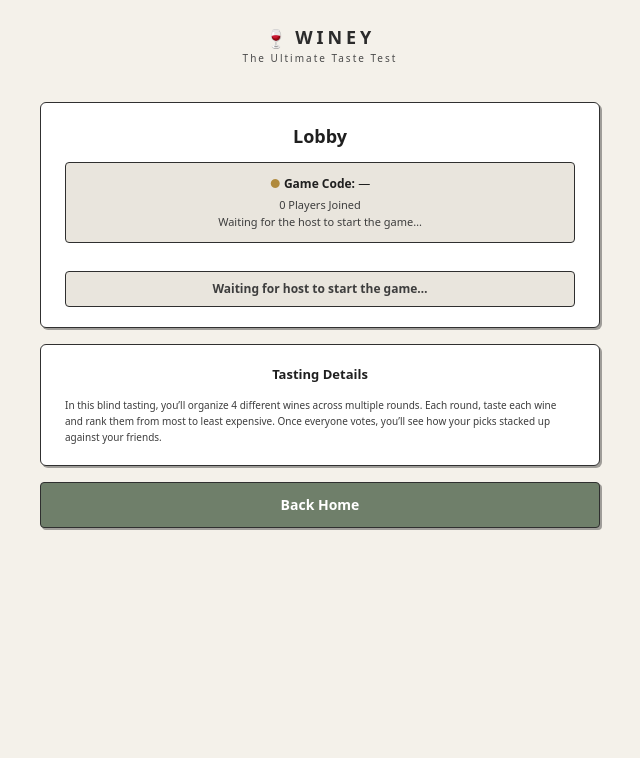
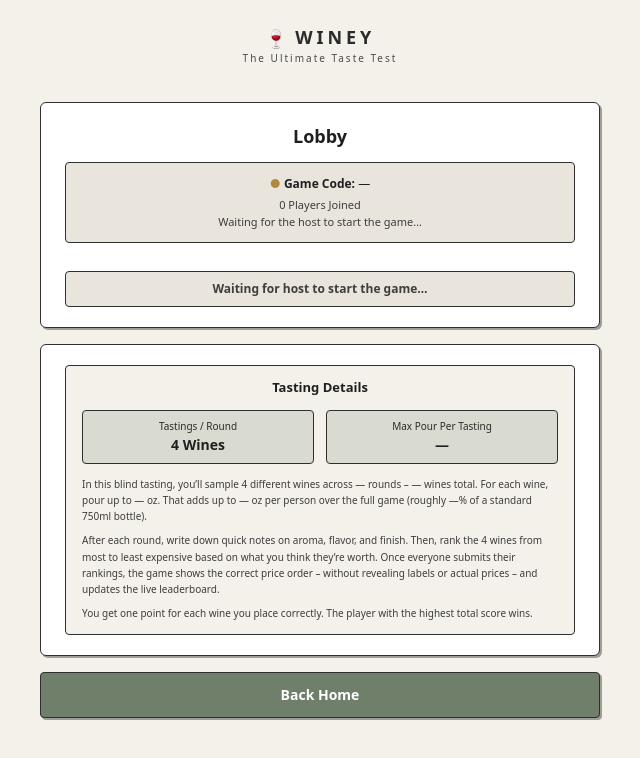
Before and after one commit to maximkali/Winey-Windsurf, a Next.js app: page /player/lobby in a window 1280 px wide. Shown: the top 758 px of the page, without its empty margins (320-960 px from the left). Built offline with nearby package versions, Linux system fonts and the light colour scheme.

Commit message:
Show full tasting details in lobby

```diff
--- a/src/app/host/lobby/page.tsx
+++ b/src/app/host/lobby/page.tsx
@@ -4,7 +4,14 @@ import { useRouter } from 'next/navigation';
 import { useEffect, useMemo, useState } from 'react';
 import { Button } from '@/components/ui/button';
 import { apiFetch } from '@/lib/api';
-import { LOCAL_STORAGE_GAME_KEY, LOCAL_STORAGE_PLAYER_COUNT_KEY, LOCAL_STORAGE_UID_KEY } from '@/utils/constants';
+import {
+  LOCAL_STORAGE_BOTTLE_COUNT_KEY,
+  LOCAL_STORAGE_BOTTLES_PER_ROUND_KEY,
+  LOCAL_STORAGE_GAME_KEY,
+  LOCAL_STORAGE_PLAYER_COUNT_KEY,
+  LOCAL_STORAGE_ROUND_COUNT_KEY,
+  LOCAL_STORAGE_UID_KEY,
+} from '@/utils/constants';
 import { WineyCard } from '@/components/winey/WineyCard';
 import { WineyShell } from '@/components/winey/WineyShell';
 
@@ -14,6 +21,9 @@ type GameState = {
   currentRound: number;
   totalRounds: number;
   setupPlayers?: number | null;
+  setupBottles?: number | null;
+  setupBottlesPerRound?: number | null;
+  setupOzPerPersonPerBottle?: number | null;
   players: Array<{ uid: string; name: string; joinedAt: number }>;
   isHost: boolean;
 };
@@ -24,6 +34,55 @@ export default function HostLobbyPage() {
   const [error, setError] = useState<string | null>(null);
   const [loadingStart, setLoadingStart] = useState(false);
   const [copied, setCopied] = useState(false);
+
+  const tastingConfig = useMemo(() => {
+    const standard750mlBottleOz = 25.36;
+
+    const setupBottlesPerRound = state?.setupBottlesPerRound;
+    const setupBottles = state?.setupBottles;
+    const setupOz = state?.setupOzPerPersonPerBottle;
+    const setupRounds = state?.totalRounds;
+
+    const bottlesPerRoundFallback =
+      typeof window === 'undefined' ? NaN : Number(window.localStorage.getItem(LOCAL_STORAGE_BOTTLES_PER_ROUND_KEY) ?? '4');
+    const bottlesFallback = typeof window === 'undefined' ? NaN : Number(window.localStorage.getItem(LOCAL_STORAGE_BOTTLE_COUNT_KEY) ?? '0');
+    const roundsFallback = typeof window === 'undefined' ? NaN : Number(window.localStorage.getItem(LOCAL_STORAGE_ROUND_COUNT_KEY) ?? '0');
+
+    const bottlesPerRound =
+      typeof setupBottlesPerRound === 'number' && Number.isFinite(setupBottlesPerRound) && setupBottlesPerRound > 0
+        ? setupBottlesPerRound
+        : Number.isFinite(bottlesPerRoundFallback) && bottlesPerRoundFallback > 0
+          ? bottlesPerRoundFallback
+          : 4;
+
+    const bottles =
+      typeof setupBottles === 'number' && Number.isFinite(setupBottles) && setupBottles > 0
+        ? setupBottles
+        : Number.isFinite(bottlesFallback) && bottlesFallback > 0
+          ? bottlesFallback
+          : 0;
+
+    const rounds =
+      typeof setupRounds === 'number' && Number.isFinite(setupRounds) && setupRounds > 0
+        ? setupRounds
+        : Number.isFinite(roundsFallback) && roundsFallback > 0
+          ? roundsFallback
+          : 0;
+
+    const ozPerPersonPerBottle = typeof setupOz === 'number' && Number.isFinite(setupOz) && setupOz > 0 ? setupOz : null;
+    const totalOzPerPerson = ozPerPersonPerBottle !== null && bottles ? bottles * ozPerPersonPerBottle : null;
+    const percentOfStandardBottle =
+      totalOzPerPerson !== null ? Math.round((totalOzPerPerson / standard750mlBottleOz) * 100) : null;
+
+    return {
+      bottlesPerRound,
+      bottles,
+      rounds,
+      ozPerPersonPerBottle,
+      totalOzPerPerson,
+      percentOfStandardBottle,
+    };
+  }, [state?.setupBottles, state?.setupBottlesPerRound, state?.setupOzPerPersonPerBottle, state?.totalRounds]);
 
   async function copyInviteLink(code: string) {
     const normalized = code.trim().toUpperCase();
@@ -198,11 +257,39 @@ export default function HostLobbyPage() {
           </WineyCard>
 
           <WineyCard className="px-6 py-5">
-            <h2 className="text-center text-[13px] font-semibold">Tasting Details</h2>
-            <p className="mt-3 text-[10px] leading-relaxed text-[#3d3d3d]">
-              In this blind tasting, you’ll organize 4 different wines across multiple rounds. Each round, each player will taste each wine and rank them
-              from most to least expensive. At the end of each round, you’ll see how your picks stacked up against your friends.
-            </p>
+            <div className="rounded-[4px] border border-[#2f2f2f] bg-[#f4f1ea] px-4 py-3">
+              <p className="text-center text-[13px] font-semibold">Tasting Details</p>
+              <div className="mt-3 grid grid-cols-2 gap-3">
+                <div className="rounded-[4px] border border-[#2f2f2f] bg-[#6f7f6a]/20 px-3 py-2 text-center">
+                  <p className="text-[10px] text-[#2b2b2b]">Tastings / Round</p>
+                  <p className="text-[14px] font-semibold">{tastingConfig.bottlesPerRound} Wines</p>
+                </div>
+                <div className="rounded-[4px] border border-[#2f2f2f] bg-[#6f7f6a]/20 px-3 py-2 text-center">
+                  <p className="text-[10px] text-[#2b2b2b]">Max Pour Per Tasting</p>
+                  <p className="text-[14px] font-semibold">
+                    {tastingConfig.ozPerPersonPerBottle === null ? '—' : `${tastingConfig.ozPerPersonPerBottle.toFixed(2)} Oz`}
+                  </p>
+                </div>
+              </div>
+
+              <div className="mt-3 space-y-2 text-[10px] leading-relaxed text-[#3d3d3d]">
+                <p>
+                  In this blind tasting, you’ll sample {tastingConfig.bottlesPerRound} different wines across {tastingConfig.rounds || '—'} rounds –{' '}
+                  {tastingConfig.bottles || '—'} wines total. For each wine, pour up to{' '}
+                  {tastingConfig.ozPerPersonPerBottle === null ? '—' : tastingConfig.ozPerPersonPerBottle.toFixed(2)} oz. That adds up to{' '}
+                  {tastingConfig.totalOzPerPerson === null ? '—' : tastingConfig.totalOzPerPerson.toFixed(2)} oz per person over the full game (roughly{' '}
+                  {tastingConfig.percentOfStandardBottle === null ? '—' : tastingConfig.percentOfStandardBottle}% of a standard 750ml bottle).
+                </p>
+                <p>
+                  After each round, write down quick notes on aroma, flavor, and finish. Then, rank the {tastingConfig.bottlesPerRound} wines from most to
+                  least expensive based on what you think they’re worth. Once everyone submits their rankings, the game shows the correct price order – without
+                  revealing labels or actual prices – and updates the live leaderboard.
+                </p>
+                <p>
+                  You get one point for each wine you place correctly. The player with the highest total score wins.
+                </p>
+              </div>
+            </div>
           </WineyCard>
         </div>
       </main>
--- a/src/app/player/lobby/page.tsx
+++ b/src/app/player/lobby/page.tsx
@@ -5,7 +5,13 @@ import { useRouter } from 'next/navigation';
 import { useEffect, useMemo, useState } from 'react';
 import { Button } from '@/components/ui/button';
 import { apiFetch } from '@/lib/api';
-import { LOCAL_STORAGE_GAME_KEY, LOCAL_STORAGE_UID_KEY } from '@/utils/constants';
+import {
+  LOCAL_STORAGE_BOTTLE_COUNT_KEY,
+  LOCAL_STORAGE_BOTTLES_PER_ROUND_KEY,
+  LOCAL_STORAGE_GAME_KEY,
+  LOCAL_STORAGE_ROUND_COUNT_KEY,
+  LOCAL_STORAGE_UID_KEY,
+} from '@/utils/constants';
 import { WineyCard } from '@/components/winey/WineyCard';
 import { WineyShell } from '@/components/winey/WineyShell';
 
@@ -15,6 +21,9 @@ type GameState = {
   currentRound: number;
   totalRounds: number;
   setupPlayers?: number | null;
+  setupBottles?: number | null;
+  setupBottlesPerRound?: number | null;
+  setupOzPerPersonPerBottle?: number | null;
   players: Array<{ uid: string; name: string; joinedAt: number }>;
   isHost: boolean;
 };
@@ -28,6 +37,55 @@ export default function PlayerLobbyPage() {
     if (typeof window === 'undefined') return null;
     return window.localStorage.getItem(LOCAL_STORAGE_GAME_KEY);
   }, []);
+
+  const tastingConfig = useMemo(() => {
+    const standard750mlBottleOz = 25.36;
+
+    const setupBottlesPerRound = state?.setupBottlesPerRound;
+    const setupBottles = state?.setupBottles;
+    const setupOz = state?.setupOzPerPersonPerBottle;
+    const setupRounds = state?.totalRounds;
+
+    const bottlesPerRoundFallback =
+      typeof window === 'undefined' ? NaN : Number(window.localStorage.getItem(LOCAL_STORAGE_BOTTLES_PER_ROUND_KEY) ?? '4');
+    const bottlesFallback = typeof window === 'undefined' ? NaN : Number(window.localStorage.getItem(LOCAL_STORAGE_BOTTLE_COUNT_KEY) ?? '0');
+    const roundsFallback = typeof window === 'undefined' ? NaN : Number(window.localStorage.getItem(LOCAL_STORAGE_ROUND_COUNT_KEY) ?? '0');
+
+    const bottlesPerRound =
+      typeof setupBottlesPerRound === 'number' && Number.isFinite(setupBottlesPerRound) && setupBottlesPerRound > 0
+        ? setupBottlesPerRound
+        : Number.isFinite(bottlesPerRoundFallback) && bottlesPerRoundFallback > 0
+          ? bottlesPerRoundFallback
+          : 4;
+
+    const bottles =
+      typeof setupBottles === 'number' && Number.isFinite(setupBottles) && setupBottles > 0
+        ? setupBottles
+        : Number.isFinite(bottlesFallback) && bottlesFallback > 0
+          ? bottlesFallback
+          : 0;
+
+    const rounds =
+      typeof setupRounds === 'number' && Number.isFinite(setupRounds) && setupRounds > 0
+        ? setupRounds
+        : Number.isFinite(roundsFallback) && roundsFallback > 0
+          ? roundsFallback
+          : 0;
+
+    const ozPerPersonPerBottle = typeof setupOz === 'number' && Number.isFinite(setupOz) && setupOz > 0 ? setupOz : null;
+    const totalOzPerPerson = ozPerPersonPerBottle !== null && bottles ? bottles * ozPerPersonPerBottle : null;
+    const percentOfStandardBottle =
+      totalOzPerPerson !== null ? Math.round((totalOzPerPerson / standard750mlBottleOz) * 100) : null;
+
+    return {
+      bottlesPerRound,
+      bottles,
+      rounds,
+      ozPerPersonPerBottle,
+      totalOzPerPerson,
+      percentOfStandardBottle,
+    };
+  }, [state?.setupBottles, state?.setupBottlesPerRound, state?.setupOzPerPersonPerBottle, state?.totalRounds]);
 
   useEffect(() => {
     let cancelled = false;
@@ -102,11 +160,39 @@ export default function PlayerLobbyPage() {
           </WineyCard>
 
           <WineyCard className="px-6 py-5">
-            <h2 className="text-center text-[13px] font-semibold">Tasting Details</h2>
-            <p className="mt-3 text-[10px] leading-relaxed text-[#3d3d3d]">
-              In this blind tasting, you’ll organize 4 different wines across multiple rounds. Each round, taste each wine and rank them from most to
-              least expensive. Once everyone votes, you’ll see how your picks stacked up against your friends.
-            </p>
+            <div className="rounded-[4px] border border-[#2f2f2f] bg-[#f4f1ea] px-4 py-3">
+              <p className="text-center text-[13px] font-semibold">Tasting Details</p>
+              <div className="mt-3 grid grid-cols-2 gap-3">
+                <div className="rounded-[4px] border border-[#2f2f2f] bg-[#6f7f6a]/20 px-3 py-2 text-center">
+                  <p className="text-[10px] text-[#2b2b2b]">Tastings / Round</p>
+                  <p className="text-[14px] font-semibold">{tastingConfig.bottlesPerRound} Wines</p>
+                </div>
+                <div className="rounded-[4px] border border-[#2f2f2f] bg-[#6f7f6a]/20 px-3 py-2 text-center">
+                  <p className="text-[10px] text-[#2b2b2b]">Max Pour Per Tasting</p>
+                  <p className="text-[14px] font-semibold">
+                    {tastingConfig.ozPerPersonPerBottle === null ? '—' : `${tastingConfig.ozPerPersonPerBottle.toFixed(2)} Oz`}
+                  </p>
+                </div>
+              </div>
+
+              <div className="mt-3 space-y-2 text-[10px] leading-relaxed text-[#3d3d3d]">
+                <p>
+                  In this blind tasting, you’ll sample {tastingConfig.bottlesPerRound} different wines across {tastingConfig.rounds || '—'} rounds –{' '}
+                  {tastingConfig.bottles || '—'} wines total. For each wine, pour up to{' '}
+                  {tastingConfig.ozPerPersonPerBottle === null ? '—' : tastingConfig.ozPerPersonPerBottle.toFixed(2)} oz. That adds up to{' '}
+                  {tastingConfig.totalOzPerPerson === null ? '—' : tastingConfig.totalOzPerPerson.toFixed(2)} oz per person over the full game (roughly{' '}
+                  {tastingConfig.percentOfStandardBottle === null ? '—' : tastingConfig.percentOfStandardBottle}% of a standard 750ml bottle).
+                </p>
+                <p>
+                  After each round, write down quick notes on aroma, flavor, and finish. Then, rank the {tastingConfig.bottlesPerRound} wines from most to
+                  least expensive based on what you think they’re worth. Once everyone submits their rankings, the game shows the correct price order – without
+                  revealing labels or actual prices – and updates the live leaderboard.
+                </p>
+                <p>
+                  You get one point for each wine you place correctly. The player with the highest total score wins.
+                </p>
+              </div>
+            </div>
           </WineyCard>
 
           <Link href="/" className="block">
```
